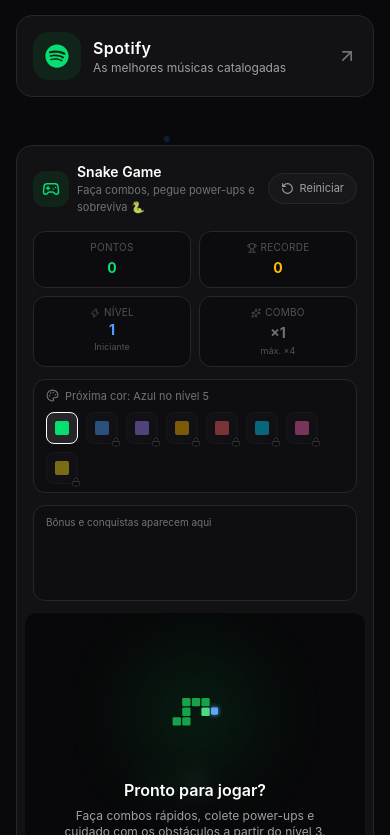
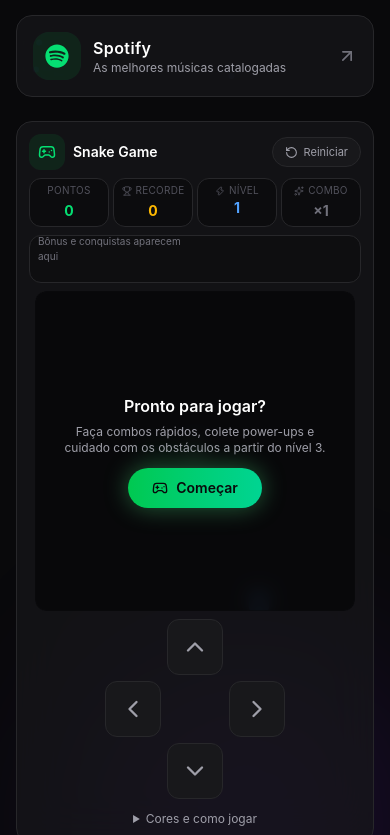
Before and after one commit to marcosfrancomarinho/meu-perfil, a React (Vite) app: page / in a window 390 px wide. Shown: the part 869-1704 px from the top of the page. Built offline with nearby package versions, Linux system fonts and the light colour scheme.

Commit message:
fix: compact mobile Snake SnakeGame.tsx

```diff
--- a/src/components/SnakeGame/SnakeGame.tsx
+++ b/src/components/SnakeGame/SnakeGame.tsx
@@ -275,7 +275,7 @@ export function SnakeGame() {
       initial={{ opacity: 0, y: 30 }}
       whileInView={{ opacity: 1, y: 0 }}
       viewport={{ once: true, margin: '-60px' }}
-      className='relative mt-12 w-full overflow-hidden rounded-2xl border border-zinc-800 bg-zinc-900/70 p-4 backdrop-blur-xl sm:mt-14 sm:rounded-3xl sm:p-6'
+      className='relative mt-6 w-full scroll-mt-2 overflow-hidden rounded-2xl border border-zinc-800 bg-zinc-900/70 p-3 backdrop-blur-xl sm:mt-14 sm:rounded-3xl sm:p-6'
     >
       <div className='flex items-center justify-between gap-3'>
         <div className='flex items-center gap-2'>
@@ -284,7 +284,7 @@ export function SnakeGame() {
           </div>
           <div>
             <h3 className='text-sm font-semibold sm:text-base'>Snake Game</h3>
-            <p className='text-[11px] text-zinc-500 sm:text-xs'>
+            <p className='hidden text-[11px] text-zinc-500 sm:block sm:text-xs'>
               Faça combos, pegue power-ups e sobreviva 🐍
             </p>
           </div>
@@ -313,25 +313,25 @@ export function SnakeGame() {
         </div>
       </div>
 
-      <div className='mt-4 grid grid-cols-2 gap-2 sm:grid-cols-4' aria-label='Estatísticas do jogo'>
-        <div className='rounded-xl border border-zinc-800 bg-zinc-950/60 px-2 py-2 text-center'>
+      <div className='mt-2 grid grid-cols-4 gap-1 sm:mt-4 sm:gap-2' aria-label='Estatísticas do jogo'>
+        <div className='rounded-xl border border-zinc-800 bg-zinc-950/60 px-1 py-1 text-center sm:px-2 sm:py-2'>
           <span className='block text-[10px] uppercase tracking-wide text-zinc-600'>Pontos</span>
           <strong aria-live='polite' className='text-sm text-green-400'>{score}</strong>
         </div>
-        <div className='rounded-xl border border-zinc-800 bg-zinc-950/60 px-2 py-2 text-center'>
+        <div className='rounded-xl border border-zinc-800 bg-zinc-950/60 px-1 py-1 text-center sm:px-2 sm:py-2'>
           <span className='flex items-center justify-center gap-1 text-[10px] uppercase tracking-wide text-zinc-600'>
             <Trophy size={10} aria-hidden='true' /> Recorde
           </span>
           <strong className='text-sm text-amber-400'>{highScore}</strong>
         </div>
-        <div className='rounded-xl border border-zinc-800 bg-zinc-950/60 px-2 py-2 text-center'>
+        <div className='rounded-xl border border-zinc-800 bg-zinc-950/60 px-1 py-1 text-center sm:px-2 sm:py-2'>
           <span className='flex items-center justify-center gap-1 text-[10px] uppercase tracking-wide text-zinc-600'>
             <Zap size={10} aria-hidden='true' /> Nível
           </span>
           <strong className='block text-sm text-blue-400'>{level}</strong>
-          <span className='block text-[9px] text-zinc-600'>{levelName}</span>
+          <span className='hidden text-[9px] text-zinc-600 sm:block'>{levelName}</span>
         </div>
-        <div className='rounded-xl border border-zinc-800 bg-zinc-950/60 px-2 py-2 text-center'>
+        <div className='rounded-xl border border-zinc-800 bg-zinc-950/60 px-1 py-1 text-center sm:px-2 sm:py-2'>
           <span className='flex items-center justify-center gap-1 text-[10px] uppercase tracking-wide text-zinc-600'>
             <Sparkles size={10} aria-hidden='true' /> Combo
           </span>
@@ -341,53 +341,7 @@ export function SnakeGame() {
           >
             ×{combo}
           </strong>
-          <span className='block text-[9px] text-zinc-600'>máx. ×{maxCombo}</span>
-        </div>
-      </div>
-
-      <div className='mt-3 flex flex-col gap-2 rounded-xl border border-zinc-800 bg-zinc-950/40 px-3 py-2 sm:flex-row sm:items-center sm:justify-between sm:gap-3'>
-        <span className='flex items-center gap-1.5 text-[11px] text-zinc-500'>
-          <Palette size={13} aria-hidden='true' />
-          {nextLockedSkin
-            ? `Próxima cor: ${nextLockedSkin.name} no nível ${nextLockedSkin.unlockLevel}`
-            : 'Todas as cores desbloqueadas'}
-        </span>
-        <div className='flex flex-wrap items-center gap-2' aria-label='Cores da cobrinha'>
-          {SNAKE_SKINS.map((skin) => {
-            const unlocked =
-              skin.rewardId === null || unlockedRewardIds.includes(skin.rewardId);
-            const selected = selectedSkin.id === skin.id;
-
-            return (
-              <button
-                key={skin.id}
-                type='button'
-                disabled={!unlocked}
-                onClick={() => selectSkin(skin.id)}
-                aria-label={
-                  unlocked
-                    ? `Usar cobrinha ${skin.name}`
-                    : `Cobrinha ${skin.name} bloqueada até o nível ${skin.unlockLevel}`
-                }
-                title={unlocked ? skin.name : `${skin.name}: nível ${skin.unlockLevel}`}
-                aria-pressed={selected}
-                className={`relative flex h-8 w-8 items-center justify-center rounded-lg border transition focus-visible:outline-none focus-visible:ring-2 focus-visible:ring-white ${
-                  selected
-                    ? 'border-white bg-white/10'
-                    : 'border-zinc-800 bg-zinc-900'
-                } ${unlocked ? 'hover:border-zinc-600' : 'cursor-not-allowed opacity-45'}`}
-              >
-                <span className={`h-3.5 w-3.5 rounded-[2px] ${skin.preview}`} />
-                {!unlocked && (
-                  <Lock
-                    size={10}
-                    aria-hidden='true'
-                    className='absolute -right-1 -bottom-1 rounded-full bg-zinc-950 text-zinc-500'
-                  />
-                )}
-              </button>
-            );
-          })}
+          <span className='hidden text-[9px] text-zinc-600 sm:block'>máx. ×{maxCombo}</span>
         </div>
       </div>
 
@@ -397,7 +351,7 @@ export function SnakeGame() {
         aria-live='polite'
         aria-atomic='true'
         aria-label='Avisos do jogo'
-        className='pointer-events-none mt-3 grid h-24 grid-rows-4 gap-1 overflow-hidden rounded-xl border border-zinc-800 bg-zinc-950/40 px-3 py-2 text-[10px] sm:text-xs'
+        className='pointer-events-none mt-2 grid h-12 grid-cols-2 grid-rows-2 gap-x-2 gap-y-1 sm:mt-3 sm:h-24 sm:grid-cols-1 sm:grid-rows-4 overflow-hidden rounded-xl border border-zinc-800 bg-zinc-950/40 px-2 py-1 text-[10px] sm:px-3 sm:py-2 sm:text-xs'
       >
         <div className='flex min-w-0 items-center gap-1.5 text-amber-200'>
           {latestReward ? (
@@ -426,7 +380,7 @@ export function SnakeGame() {
         </div>
       </div>
 
-      <div className='relative -mx-2 mt-3 sm:mx-0'>
+      <div className='relative mx-auto mt-2 w-full max-w-[min(320px,calc(100svh-328px))] sm:mt-3 sm:max-w-md'>
         <div
           onTouchStart={handleTouchStart}
           onTouchEnd={handleTouchEnd}
@@ -471,13 +425,13 @@ export function SnakeGame() {
               initial={{ opacity: 0 }}
               animate={{ opacity: 1 }}
               exit={{ opacity: 0 }}
-              className='absolute inset-0 z-10 flex flex-col items-center justify-center gap-4 overflow-hidden rounded-xl bg-zinc-950/95 px-6 text-center backdrop-blur-sm sm:rounded-2xl'
+              className='absolute inset-0 z-10 flex flex-col items-center justify-center gap-2 overflow-hidden sm:gap-4 rounded-xl bg-zinc-950/95 px-6 text-center backdrop-blur-sm sm:rounded-2xl'
             >
               <motion.div
                 initial={{ scale: 0.6, opacity: 0 }}
                 animate={{ scale: 1, opacity: 1 }}
                 transition={{ type: 'spring', stiffness: 180, delay: 0.1 }}
-                className='relative flex h-24 w-24 items-center justify-center sm:h-28 sm:w-28'
+                className='relative hidden h-24 w-24 sm:flex items-center justify-center sm:h-28 sm:w-28'
               >
                 <motion.div
                   animate={{ opacity: [0.35, 0.7, 0.35], scale: [1, 1.12, 1] }}
@@ -589,8 +543,58 @@ export function SnakeGame() {
         </AnimatePresence>
       </div>
 
-      <div className='mt-4 flex justify-center'>
+      <div className='mt-2 flex justify-center sm:mt-4'>
         <DPad onPress={setDirection} />
+      </div>
+
+      <details className='mt-2 text-xs text-zinc-400'>
+        <summary className='cursor-pointer py-1 text-center focus-visible:outline-none focus-visible:ring-2 focus-visible:ring-green-400'>
+          Cores e como jogar
+        </summary>
+      <div className='mt-3 flex flex-col gap-2 rounded-xl border border-zinc-800 bg-zinc-950/40 px-3 py-2 sm:flex-row sm:items-center sm:justify-between sm:gap-3'>
+        <span className='flex items-center gap-1.5 text-[11px] text-zinc-500'>
+          <Palette size={13} aria-hidden='true' />
+          {nextLockedSkin
+            ? `Próxima cor: ${nextLockedSkin.name} no nível ${nextLockedSkin.unlockLevel}`
+            : 'Todas as cores desbloqueadas'}
+        </span>
+        <div className='flex flex-wrap items-center gap-2' aria-label='Cores da cobrinha'>
+          {SNAKE_SKINS.map((skin) => {
+            const unlocked =
+              skin.rewardId === null || unlockedRewardIds.includes(skin.rewardId);
+            const selected = selectedSkin.id === skin.id;
+
+            return (
+              <button
+                key={skin.id}
+                type='button'
+                disabled={!unlocked}
+                onClick={() => selectSkin(skin.id)}
+                aria-label={
+                  unlocked
+                    ? `Usar cobrinha ${skin.name}`
+                    : `Cobrinha ${skin.name} bloqueada até o nível ${skin.unlockLevel}`
+                }
+                title={unlocked ? skin.name : `${skin.name}: nível ${skin.unlockLevel}`}
+                aria-pressed={selected}
+                className={`relative flex h-8 w-8 items-center justify-center rounded-lg border transition focus-visible:outline-none focus-visible:ring-2 focus-visible:ring-white ${
+                  selected
+                    ? 'border-white bg-white/10'
+                    : 'border-zinc-800 bg-zinc-900'
+                } ${unlocked ? 'hover:border-zinc-600' : 'cursor-not-allowed opacity-45'}`}
+              >
+                <span className={`h-3.5 w-3.5 rounded-[2px] ${skin.preview}`} />
+                {!unlocked && (
+                  <Lock
+                    size={10}
+                    aria-hidden='true'
+                    className='absolute -right-1 -bottom-1 rounded-full bg-zinc-950 text-zinc-500'
+                  />
+                )}
+              </button>
+            );
+          })}
+        </div>
       </div>
 
       <div className='mt-4 rounded-xl border border-zinc-800/70 bg-zinc-950/30 px-3 py-2 text-center text-[10px] text-zinc-600 sm:text-[11px]'>
@@ -601,6 +605,7 @@ export function SnakeGame() {
         <span className='sm:hidden'>Use os botões ou deslize no tabuleiro</span>
         <span className='hidden sm:inline'>Setas ou W A S D para mover • Espaço ou P para pausar</span>
       </p>
+      </details>
     </motion.section>
   );
 }
```
